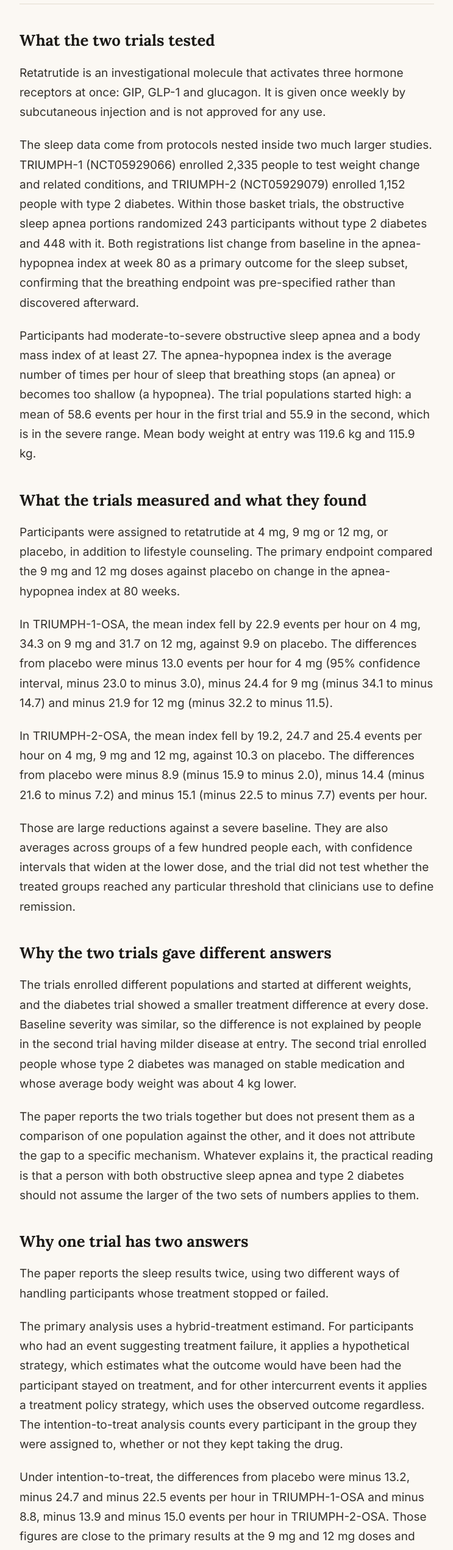
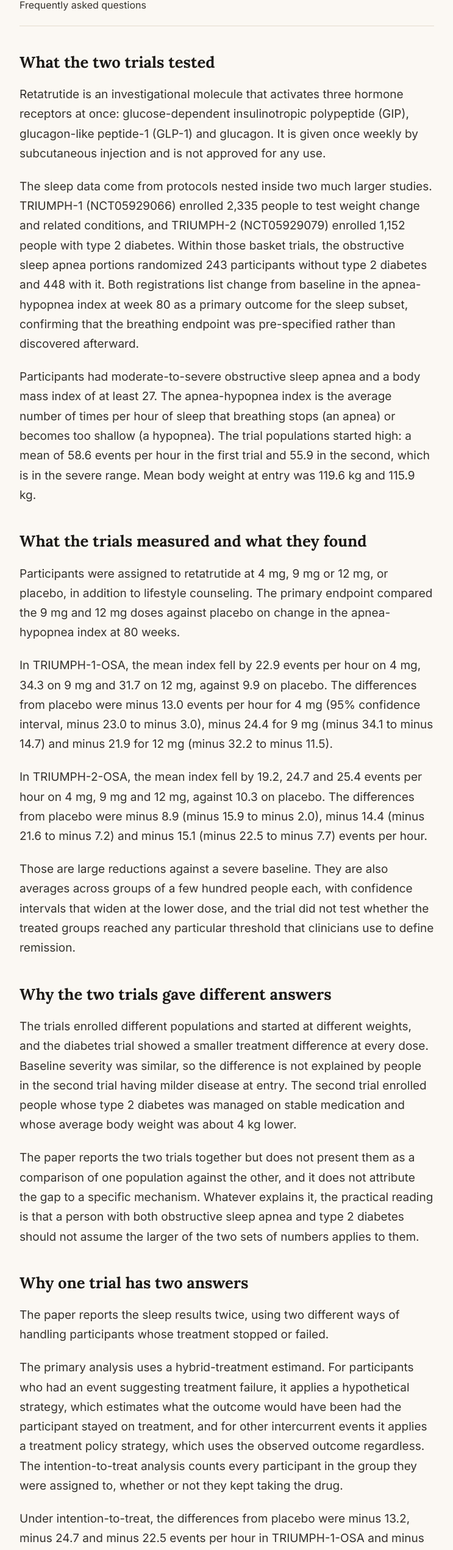
Before and after one commit to edorfanini00/peptidedigest, a Next.js app: page /retatrutide-sleep-apnea-triumph-osa-results in a window 1280 px wide. Shown: the part 2499-5040 px from the top of the page at 61% size, without its empty margins (268-1011 px from the left). Built offline with nearby package versions, Linux system fonts and the light colour scheme.

Commit message:
Fix factual precision and condition rendering from independent editorial and audit findings (Oct 29 2026)

```diff
--- a/app/hhs-peptide-compounding-policy-2026/story.ts
+++ b/app/hhs-peptide-compounding-policy-2026/story.ts
@@ -29,7 +29,8 @@ export const story: NewsroomStory = {
       "id": "what-the-policy-permits",
       "paragraphs": [
         "The scope is the sentence above, and the limits are the ten conditions that follow it. Anyone affected by this policy has to read them together, because HHS conditions its non-enforcement position on all of them.",
-        "The bulk drug substance must appear in Appendix A and match the identity and permitted route of administration in Appendix B. Identity is defined to include amino acid sequence, chemical structure, molecular weight and molecular formula, so an acetate salt and a free base are not interchangeable under the policy.",
+        "The bulk drug substance must appear in Appendix A.",
+        "It must also match the identity and the permitted route of administration in Appendix B. Identity is defined to include amino acid sequence, chemical structure, molecular weight and molecular formula, so an acetate salt and a free base are not interchangeable under the policy.",
         "The substance must come from a facility registered under section 510 and be characterized in a valid certificate of analysis whose results match FDA guidance-based criteria for identity, purity, potency and contaminants such as endotoxins, heavy metals and microbial contamination.",
         "The original manufacturer, not a later packer, repacker, labeler or distributor, must be registered under section 510, comply with current good manufacturing practice requirements and have its physical facility location listed on the certificate of analysis. A repacker or reseller must document its own validation of the manufacturer and of the manufacturer's certificate.",
         "Compounders must report serious adverse events, whether or not they are considered drug related, and product quality problems to FDA's MedWatch program and to the states where product is compounded and shipped. The report includes the active ingredient and strength, the original manufacturer and its facility identifier, the dosage form and the route of administration.",
@@ -69,7 +70,7 @@ export const story: NewsroomStory = {
       "id": "why-hhs-acted",
       "paragraphs": [
         "HHS gives a market reason for the policy. It states that limited enforcement discretion \"will discourage the continued, widespread use of certain research-use-only peptides supplied by foreign manufacturers that pose a safety risk to US patients\", and that allowing limited compounding under safeguards provides patients with \"a more controlled alternative\". The department says the policy advances \"patient choice and freedom while appropriately protecting patient safety\", and that public comments may supply evidence FDA can weigh in later rulemaking.",
-        "Reporting on the same day describes internal resistance to how that was done. The Associated Press, in a report carried by PBS NewsHour, described the document as a step back from HHS's original plan: officials initially wanted FDA to draft a regulation that would add the substances to the compounds list, and FDA officials warned that the agency's scientific staff had major safety concerns and would not support a regulation deeming them safe. The same report, attributed to six people familiar with the policy's development, said most FDA scientific staff opposed the approach and had limited input in drafting it. NPR reported that at the July advisory committee meeting the FDA's own scientists recommended against unwinding the existing restrictions. The 2023 FDA action that put more than a dozen peptides on the list of substances that should not be compounded, citing risks of allergic reactions, kidney damage and tumor growth, has not been rescinded.",
+        "Reporting on the same day describes internal resistance to how that was done. The Associated Press, in a report carried by PBS NewsHour, described the document as a step back from HHS's original plan: officials initially wanted FDA to draft a regulation that would add the substances to the compounds list, and FDA officials warned that the agency's scientific staff had major safety concerns and would not support a regulation deeming them safe. The same report, attributed to six people familiar with the policy's development, said most FDA scientific staff opposed the approach and had limited input in drafting it. NPR reported that at the July advisory committee meeting the FDA's own scientists recommended against unwinding the existing restrictions. The six substances covered by the policy were in Category 2, the FDA list of compounds that should not be compounded, from September 2023 until April 22, 2026, and HHS states that neither the placement nor the removal changed their status under section 503A.",
         "Stakeholder reaction split along the same lines as the committee votes. The Alliance for Pharmacy Compounding welcomed the policy, and the American Academy of Peptide Medicine described it as a step toward eliminating gray and black markets. The Partnership for Safe Medicines said it leaves patients in a gray area about safety, and the drug industry group PhRMA objected to HHS directing FDA not to enforce, according to reporting on the policy from BioSpace on October 29."
       ]
     },
--- a/app/retatrutide-sleep-apnea-triumph-osa-results/story.ts
+++ b/app/retatrutide-sleep-apnea-triumph-osa-results/story.ts
@@ -12,14 +12,14 @@ export const story: NewsroomStory = {
     "nad",
     "ss31"
   ],
-  "lead": "The experimental triple agonist retatrutide lowered the apnea-hypopnea index in adults with obstructive sleep apnea and obesity in two Phase 3 trials, by roughly 24 and 22 events per hour more than placebo at 80 weeks with the 9 mg and 12 mg doses in participants who did not have type 2 diabetes, and by roughly 14 and 15 events per hour more in participants who did, according to results published by the New England Journal of Medicine on October 20, 2026. The same paper reports smaller differences when the analysis counts every randomized participant, and both trials were funded by Eli Lilly.",
+  "lead": "The experimental triple agonist retatrutide lowered the apnea-hypopnea index in adults with obstructive sleep apnea and obesity in two Phase 3 trials, by roughly 24 and 22 events per hour more than placebo at 80 weeks with the 9 mg and 12 mg doses in participants who did not have type 2 diabetes, and by roughly 14 and 15 events per hour more in participants who did, according to results published by the New England Journal of Medicine on October 20, 2026. The same paper also reports intention-to-treat results that stay within 0.6 events per hour of those figures at every dose in both trials, and both trials were funded by Eli Lilly.",
   "notice": "Retatrutide is investigational and is not approved for obstructive sleep apnea or any other use. IQON Labs' research use only catalog is not connected to Lilly's trials.",
   "sections": [
     {
       "title": "What the two trials tested",
       "id": "what-the-trials-tested",
       "paragraphs": [
-        "Retatrutide is an investigational molecule that activates three hormone receptors at once: GIP, GLP-1 and glucagon. It is given once weekly by subcutaneous injection and is not approved for any use.",
+        "Retatrutide is an investigational molecule that activates three hormone receptors at once: glucose-dependent insulinotropic polypeptide (GIP), glucagon-like peptide-1 (GLP-1) and glucagon. It is given once weekly by subcutaneous injection and is not approved for any use.",
         "The sleep data come from protocols nested inside two much larger studies. TRIUMPH-1 (NCT05929066) enrolled 2,335 people to test weight change and related conditions, and TRIUMPH-2 (NCT05929079) enrolled 1,152 people with type 2 diabetes. Within those basket trials, the obstructive sleep apnea portions randomized 243 participants without type 2 diabetes and 448 with it. Both registrations list change from baseline in the apnea-hypopnea index at week 80 as a primary outcome for the sleep subset, confirming that the breathing endpoint was pre-specified rather than discovered afterward.",
         "Participants had moderate-to-severe obstructive sleep apnea and a body mass index of at least 27. The apnea-hypopnea index is the average number of times per hour of sleep that breathing stops (an apnea) or becomes too shallow (a hypopnea). The trial populations started high: a mean of 58.6 events per hour in the first trial and 55.9 in the second, which is in the severe range. Mean body weight at entry was 119.6 kg and 115.9 kg."
       ]
@@ -48,7 +48,7 @@ export const story: NewsroomStory = {
       "paragraphs": [
         "The paper reports the sleep results twice, using two different ways of handling participants whose treatment stopped or failed.",
         "The primary analysis uses a hybrid-treatment estimand. For participants who had an event suggesting treatment failure, it applies a hypothetical strategy, which estimates what the outcome would have been had the participant stayed on treatment, and for other intercurrent events it applies a treatment policy strategy, which uses the observed outcome regardless. The intention-to-treat analysis counts every participant in the group they were assigned to, whether or not they kept taking the drug.",
-        "Under intention-to-treat, the differences from placebo were minus 13.2, minus 24.7 and minus 22.5 events per hour in TRIUMPH-1-OSA and minus 8.8, minus 13.9 and minus 15.0 events per hour in TRIUMPH-2-OSA. Those figures are close to the primary results at the 9 mg and 12 mg doses and meaningfully smaller at 4 mg in the first trial.",
+        "Under intention-to-treat, the differences from placebo were minus 13.2, minus 24.7 and minus 22.5 events per hour in TRIUMPH-1-OSA and minus 8.8, minus 13.9 and minus 15.0 events per hour in TRIUMPH-2-OSA. Every one of those figures is within 0.6 events per hour of its primary counterpart, so the two analyses agree closely: the intention-to-treat values run marginally larger in TRIUMPH-1-OSA and marginally smaller in TRIUMPH-2-OSA.",
         "Neither number is wrong. They answer different questions. The primary analysis asks what the drug does under continued treatment. The intention-to-treat analysis asks what happened to everyone who was randomized, including people who stopped. Headlines that quote one figure without the other are publishing the answer to a question the reader may not have asked."
       ]
     },
@@ -125,6 +125,7 @@ export const story: NewsroomStory = {
     { id: 2, url: "https://pubmed.ncbi.nlm.nih.gov/42904878/", title: "PubMed 42904878: abstract record for the TRIUMPH-1-OSA and TRIUMPH-2-OSA publication" },
     { id: 3, url: "https://clinicaltrials.gov/study/NCT05929066", title: "ClinicalTrials.gov NCT05929066: TRIUMPH-1 registration, listing change from baseline in the apnea-hypopnea index at Week 80 as a primary outcome for the sleep subset" },
     { id: 4, url: "https://clinicaltrials.gov/study/NCT05929079", title: "ClinicalTrials.gov NCT05929079: TRIUMPH-2 registration in participants with type 2 diabetes" },
-    { id: 5, url: "https://www.fda.gov/inspections-compliance-enforcement-and-criminal-investigations/warning-letters/peak-performance-peptides-735127-08242026", title: "FDA warning letter to Peak Performance Peptides, MARCS-CMS 735127 (August 24, 2026)" }
+    { id: 5, url: "https://www.fda.gov/inspections-compliance-enforcement-and-criminal-investigations/warning-letters/peak-performance-peptides-735127-08242026", title: "FDA warning letter to Peak Performance Peptides, MARCS-CMS 735127 (August 24, 2026)" },
+    { id: 6, url: "https://mcdermottlaw.com/insights/federal-regulators-and-state-boards-crack-down-on-ruo-peptides", title: "McDermott Will & Emery client alert: Federal regulators and state boards crack down on RUO peptides" }
   ]
 };
```
